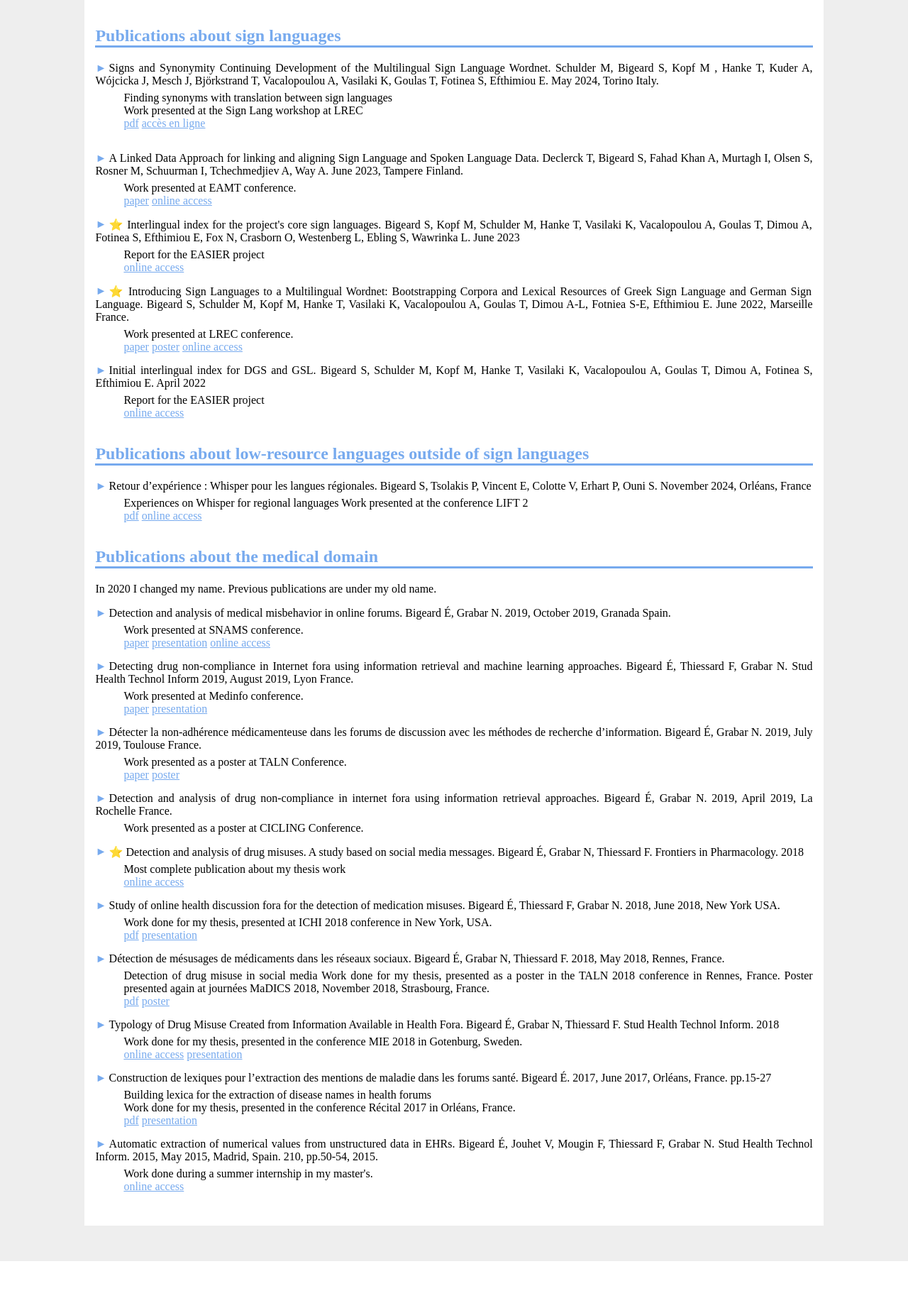
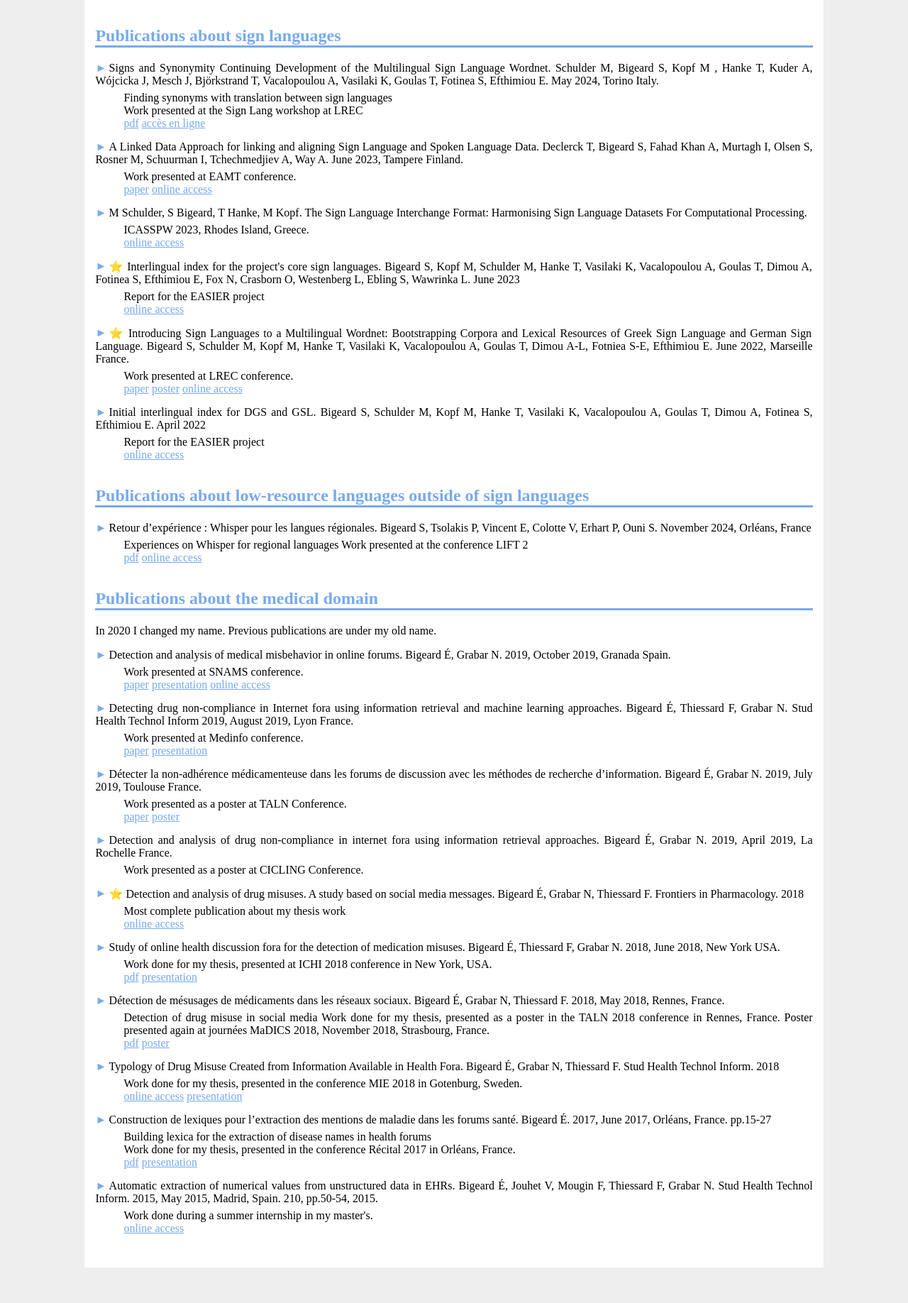
Before and after one commit to ESBigeard/personal_website, a Flask app: page /publications.html in a window 1280 px wide. Shown: the part 157-1993 px from the top of the page at 71% size. Before the commit the page ends 1934 px from the top, so only its background shows below. Run offline with Flask 3, Linux system fonts and the light colour scheme.

Commit message:
added content

```diff
--- a/templates/more.html
+++ b/templates/more.html
@@ -86,6 +86,7 @@ Auprès de l'Université Sorbonne Nouvelle (Paris). Mineure TAL.
 <h2>Autres présentations</h2>
 <dl>
 <dt>École d'automne EASIER 2023 : Utiliser la force de Wordnet pour les dictionnaires. Présentation à destination d'un public linguiste non TAListe. <a href="static/presentations/easier_autumn_school.pdf">Support ici</a>.
+<dt>Séminaire sur le Wordnet des langues des signes donnée à l'Université de Radboud, Amsterdam. Mai 2024. <a href="static/presentations/Amsterdam_seminar.pdf">Support ici</a>
 </dl>
 
 <h2>Langues</h2>
@@ -186,6 +187,7 @@ At Université Sorbonne Nouvelle with a minor in NLP
 <h2>Other presentations</h2>
 <dl>
 <dt>Autumn school EASIER 2023 : Using the power of Wordnet for dictionary work. Course for linguists with no computational background. <a href="static/presentations/easier_autumn_school.pdf">Slides here</a>.
+<dt>Seminar on the Wordnet of sign languages, at Radboud University, Amsterdam. May 2024. <a href="static/presentations/Amsterdam_seminar.pdf">Slides here</a>
 </dl>
 
 <h2>Languages</h2>
--- a/templates/publi.html
+++ b/templates/publi.html
@@ -14,16 +14,22 @@
 <h2>Publications sur les langues des signes</h2>
 
 
-<dl><dt>Signs and Synonymity Continuing Development of the Multilingual Sign Language Wordnet. Schulder M, Bigeard S, Kopf M , Hanke T, Kuder A, Wójcicka J, Mesch J, Björkstrand T, Vacalopoulou A, Vasilaki K, Goulas T, Fotinea S, Efthimiou E. May 2024, Torino Italy.
+<dl>
+
+<dt>Signs and Synonymity Continuing Development of the Multilingual Sign Language Wordnet. Schulder M, Bigeard S, Kopf M , Hanke T, Kuder A, Wójcicka J, Mesch J, Björkstrand T, Vacalopoulou A, Vasilaki K, Goulas T, Fotinea S, Efthimiou E. May 2024, Torino Italy.
 <dd>Exploration de synonymes via traduction entre langues des signes<br>
 Présenté au workshop Sign Lang à LREC<br>
 <a href="static/papers/24034.pdf">pdf</a> <a href="https://www.sign-lang.uni-hamburg.de/lrec/pub/24034.html">accès en ligne</a>
-</dl>
 
-<dl><dt>A Linked Data Approach for linking and aligning Sign Language and Spoken Language Data. Declerck T, Bigeard S, Fahad Khan A, Murtagh I, Olsen S, Rosner M, Schuurman I, Tchechmedjiev A, Way A. June 2023, Tampere Finland.
+<dt>A Linked Data Approach for linking and aligning Sign Language and Spoken Language Data. Declerck T, Bigeard S, Fahad Khan A, Murtagh I, Olsen S, Rosner M, Schuurman I, Tchechmedjiev A, Way A. June 2023, Tampere Finland.
 <dd>Une approche web des données pour lier et aligner des données de langues signées et parlées<br>
 Présenté à la conférence EAMT.<br>
-<a href="static/papers/AT4SSL2023.pdf">pdf</a> <a href="https://sites.google.com/tilburguniversity.edu/at4ssl2023/proceedings">accès en ligne</a>
+<a href="static/papers/AT4SSL2023.pdf">pdf</a> <a href="https://aclanthology.org/2023.at4ssl-1.2/">accès en ligne</a>
+
+<dt>M Schulder, S Bigeard, T Hanke, M Kopf. The Sign Language Interchange Format: Harmonising Sign Language Datasets For Computational Processing.
+<dd>ICASSPW 2023, Rhodes Island, Greece.<br>
+Le format d'interchange pour les langues des signes : harmonisation des jeux de données des langues des signes pour le TAL<br>
+<a href="https://ieeexplore.ieee.org/document/10193022">accès en ligne</a>
 
 <dt>⭐ Interlingual index for the project's core sign languages. Bigeard S, Kopf M, Schulder M, Hanke T, Vasilaki K, Vacalopoulou A, Goulas T, Dimou A, Fotinea S, Efthimiou E, Fox N, Crasborn O, Westenberg L, Ebling S, Wawrinka L. June 2023
 <dd>Index interlingue pour les langues principales du projet<br>
@@ -34,16 +40,14 @@ Rapport pour le projet EASIER<br>
 <dd>Inclusion de langues signées dans un Wordnet multilingue: Amorçage à l'aide de corpora et de resources lexicales en langues des signes grecque et allemande.<br>
 Présenté à la conférence LREC<br>
 <a href="static/papers/lrec_wordnet_papier.pdf">pdf</a> <a href="static/papers/lrec_wordnet_poster.pdf">poster</a> <a href="https://www.sign-lang.uni-hamburg.de/lrec/pub/22036.html">accès en ligne</a>
-</dl>
 
 <dt>Initial interlingual index for DGS and GSL. Bigeard S, Schulder M, Kopf M, Hanke T, Vasilaki K, Vacalopoulou A, Goulas T, Dimou A, Fotinea S, Efthimiou E. April 2022</dt>
 <dd>Index interlingue pour les langues des signes allemande et grecque<br>
 Rapport pour le projet EASIER<br>
 <a href="https://www.project-easier.eu/wp-content/uploads/sites/67/2022/08/EASIER_D6.3-INITIAL-INTERLINGUAL-INDEX-FOR-DGS-AND-GSL_v1.0.pdf">accès en ligne</a></dd>
-</dl>
 
 <h2>Publications sur les langues peu dotées hors signes</h2>
-<dl><dt>Retour d’expérience : Whisper pour les langues régionales. Bigeard S, Tsolakis P, Vincent E, Colotte V, Erhart P, Ouni S. November 2024, Orléans, France
+<dt>Retour d’expérience : Whisper pour les langues régionales. Bigeard S, Tsolakis P, Vincent E, Colotte V, Erhart P, Ouni S. November 2024, Orléans, France
 <dd>
 Présenté à la conférence LIFT 2<br>
 <a href="static/papers/LIFT2-2024.pdf">pdf</a> <a href="https://hal.science/hal-04787239">accès en ligne</a>
@@ -51,7 +55,9 @@ Présenté à la conférence LIFT 2<br>
 
 <h2>Publications sur le domaine médical</h2>
 <p>En 2020 j'ai changé de prénom. Les publications précédentes portent mon ancien nom.</p>
-<dl><dt>Detection and analysis of medical misbehavior in online forums. Bigeard É, Grabar N. 2019, October 2019, Granada Spain.
+<dl>
+
+<dt>Detection and analysis of medical misbehavior in online forums. Bigeard É, Grabar N. 2019, October 2019, Granada Spain.
 <dd>Détection et analyse de mauvais comportements médicaux dans les forums en ligne.<br>
 Présenté à la conférence SNAMS.<br>
 <a href="static/papers/snams19_paper.pdf">pdf</a> <a href="static/papers/snams19_slides.pdf">présentation</a> <a href="https://ieeexplore.ieee.org/abstract/document/8931882">accès en ligne</a>
@@ -101,15 +107,21 @@ Travail réalisé pendant mon stage de fin de master<br>
 
 <h2>Publications about sign languages</b></h2>
 
-<dl><dt>Signs and Synonymity Continuing Development of the Multilingual Sign Language Wordnet. Schulder M, Bigeard S, Kopf M , Hanke T, Kuder A, Wójcicka J, Mesch J, Björkstrand T, Vacalopoulou A, Vasilaki K, Goulas T, Fotinea S, Efthimiou E. May 2024, Torino Italy.
+<dl>
+
+<dt>Signs and Synonymity Continuing Development of the Multilingual Sign Language Wordnet. Schulder M, Bigeard S, Kopf M , Hanke T, Kuder A, Wójcicka J, Mesch J, Björkstrand T, Vacalopoulou A, Vasilaki K, Goulas T, Fotinea S, Efthimiou E. May 2024, Torino Italy.
 <dd>Finding synonyms with translation between sign languages<br>
 Work presented at the Sign Lang workshop at LREC<br>
 <a href="static/papers/24034.pdf">pdf</a> <a href="https://www.sign-lang.uni-hamburg.de/lrec/pub/24034.html">accès en ligne</a>
-</dl>
 
-<dl><dt>A Linked Data Approach for linking and aligning Sign Language and Spoken Language Data. Declerck T, Bigeard S, Fahad Khan A, Murtagh I, Olsen S, Rosner M, Schuurman I, Tchechmedjiev A, Way A. June 2023, Tampere Finland.
+<dt>A Linked Data Approach for linking and aligning Sign Language and Spoken Language Data. Declerck T, Bigeard S, Fahad Khan A, Murtagh I, Olsen S, Rosner M, Schuurman I, Tchechmedjiev A, Way A. June 2023, Tampere Finland.
 <dd>Work presented at EAMT conference.<br>
-<a href="static/papers/AT4SSL2023.pdf">paper</a> <a href="https://sites.google.com/tilburguniversity.edu/at4ssl2023/proceedings">online access</a>
+<a href="static/papers/AT4SSL2023.pdf">paper</a> <a href="https://aclanthology.org/2023.at4ssl-1.2/">online access</a>
+
+
+<dt>M Schulder, S Bigeard, T Hanke, M Kopf. The Sign Language Interchange Format: Harmonising Sign Language Datasets For Computational Processing.
+<dd>ICASSPW 2023, Rhodes Island, Greece.<br>
+<a href="https://ieeexplore.ieee.org/document/10193022">online access</a>
 
 <dt>⭐ Interlingual index for the project's core sign languages. Bigeard S, Kopf M, Schulder M, Hanke T, Vasilaki K, Vacalopoulou A, Goulas T, Dimou A, Fotinea S, Efthimiou E, Fox N, Crasborn O, Westenberg L, Ebling S, Wawrinka L. June 2023
 <dd>Report for the EASIER project<br>
@@ -126,7 +138,8 @@ Work presented at the Sign Lang workshop at LREC<br>
 
 
 <h2>Publications about low-resource languages outside of sign languages</h2>
-<dl><dt>Retour d’expérience : Whisper pour les langues régionales. Bigeard S, Tsolakis P, Vincent E, Colotte V, Erhart P, Ouni S. November 2024, Orléans, France
+<dl>
+<dt>Retour d’expérience : Whisper pour les langues régionales. Bigeard S, Tsolakis P, Vincent E, Colotte V, Erhart P, Ouni S. November 2024, Orléans, France
 <dd>
 Experiences on Whisper for regional languages
 Work presented at the conference LIFT 2<br>
@@ -135,7 +148,8 @@ Work presented at the conference LIFT 2<br>
 
 <h2>Publications about the medical domain</h2>
 In 2020 I changed my name. Previous publications are under my old name.</p>
-<dl><dt>Detection and analysis of medical misbehavior in online forums. Bigeard É, Grabar N. 2019, October 2019, Granada Spain.<br>
+<dl>
+<dt>Detection and analysis of medical misbehavior in online forums. Bigeard É, Grabar N. 2019, October 2019, Granada Spain.<br>
 <dd>Work presented at SNAMS conference.<br>
 <a href="static/papers/snams19_paper.pdf">paper</a> <a href="static/papers/snams19_slides.pdf">presentation</a> <a href="https://ieeexplore.ieee.org/abstract/document/8931882">online access</a>
 
```
